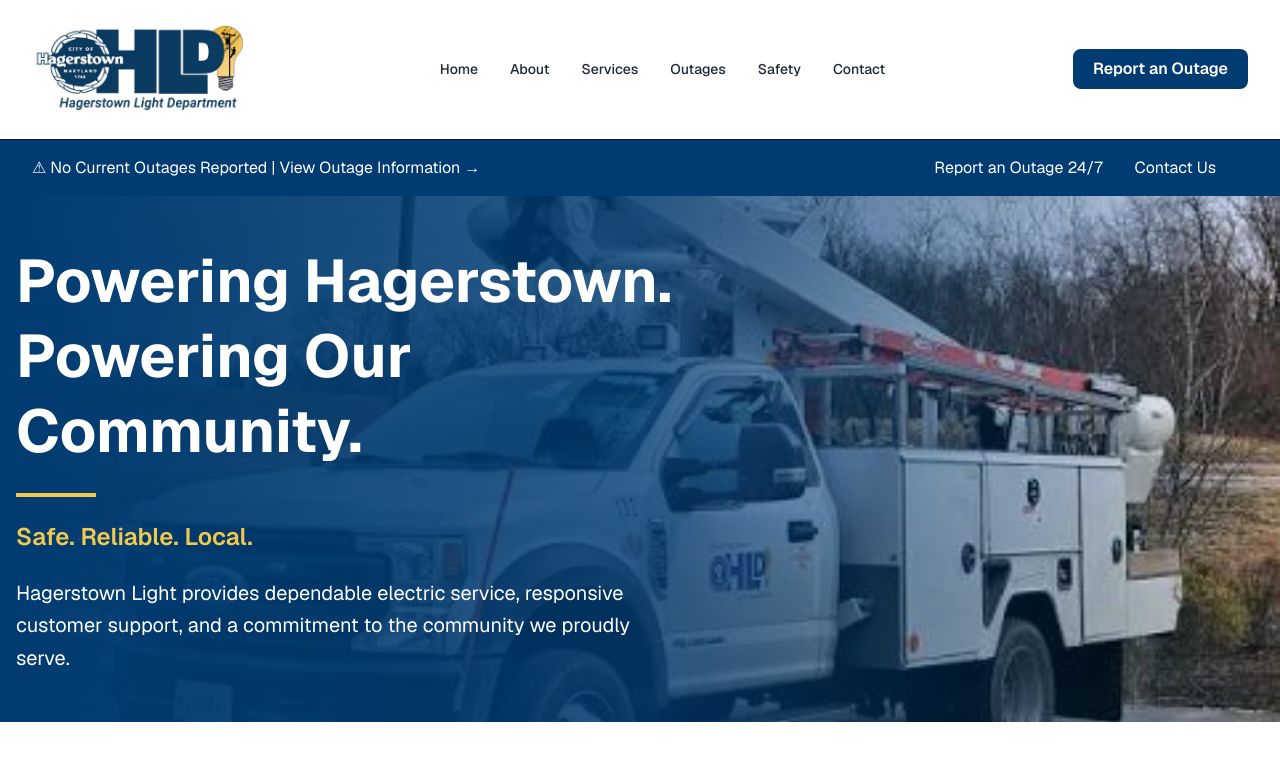
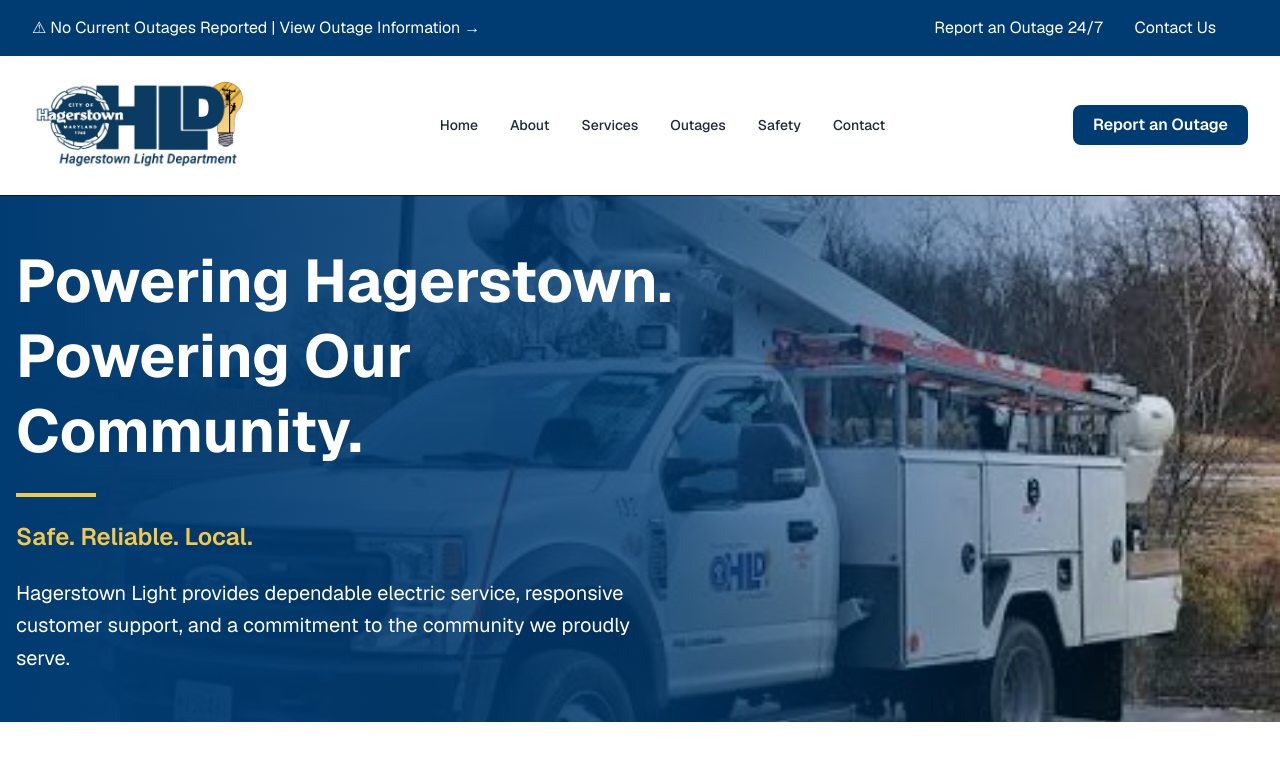
Before and after one commit to clinemichael/hagerstown-light-website, a Next.js app: page / in a window 1280 px wide. Shown: the top 784 px of the page. Built offline with nearby package versions, Linux system fonts and the light colour scheme.

Commit message:
Add global alert bar and update metadata

```diff
--- a/app/layout.tsx
+++ b/app/layout.tsx
@@ -3,7 +3,7 @@ import { Geist, Geist_Mono } from "next/font/google";
 import "./globals.css";
 import Footer from "@/components/Footer";
 import Header from "@/components/Header";
-
+import AlertBar from "@/components/AlertBar";
 
 const geistSans = Geist({
   variable: "--font-geist-sans",
@@ -32,6 +32,8 @@ export default function RootLayout({
     >
       <body className="min-h-full flex flex-col">
 
+<AlertBar />
+
   <Header />
 
   <main className="flex-1">
--- a/app/page.tsx
+++ b/app/page.tsx
@@ -1,18 +1,12 @@
 import Image from "next/image";
-import Header from "@/components/Header";
-import Footer from "@/components/Footer";
 import ServiceCard from "@/components/ServiceCard";
 import Hero from "@/components/Hero";
 import QuickLinks from "@/components/QuickLinks";
-import AlertBar from "@/components/AlertBar";
 import ServiceStatus from "@/components/ServiceStatus";
 
 export default function Home() {
   return (
     <main className="min-h-screen bg-white text-gray-900">
-
-      <AlertBar />
-
 
       <Hero />
 
```
